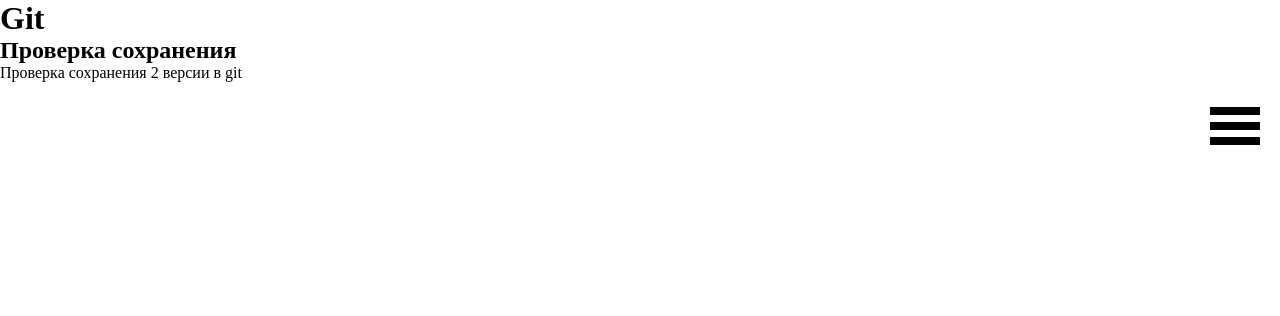
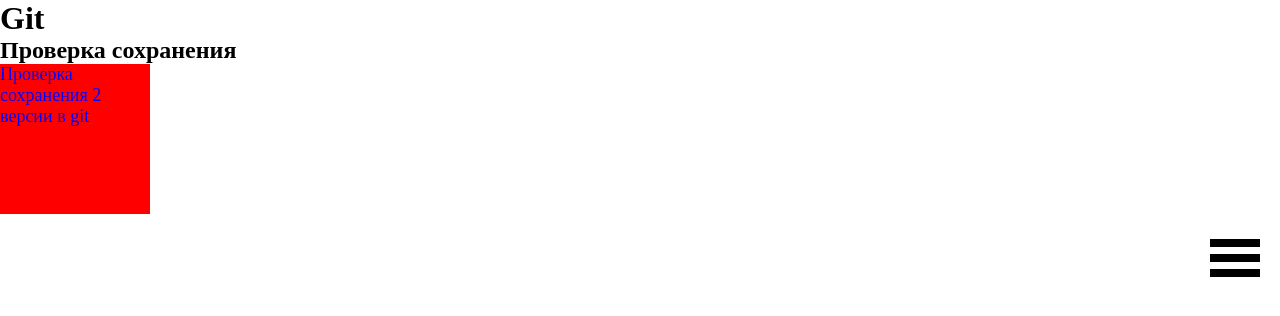
Before and after one commit to kozhemyachkoKonstantin/lesson1, a plain HTML site: page index.html in a window 1280 px wide. Shown: the top 316 px of the page. Drawn offline with Linux system fonts and the light colour scheme.

Commit message:
paragraph style update

```diff
--- a/css/main.css
+++ b/css/main.css
@@ -98,3 +98,13 @@
         right 0.3s linear,
         visibility 0.9s linear /*скрывает меню и задержка */;
 }
+
+
+.mainGit {
+    width: 150px;
+    height: 150px;
+    background-color: red;
+    font-size: 18px;
+    color: blue;
+
+}
--- a/index.html
+++ b/index.html
@@ -10,7 +10,7 @@
 <body>
     <h1>    Git  </h1>
     <h2>    Проверка сохранения </h2>
-    <p>Проверка сохранения 2 версии в git</p>
+    <p class="mainGit">Проверка сохранения 2 версии в git</p>
     <header class="header">
         <input type="checkbox" id="check">
         <div class="burger-menu">
```
